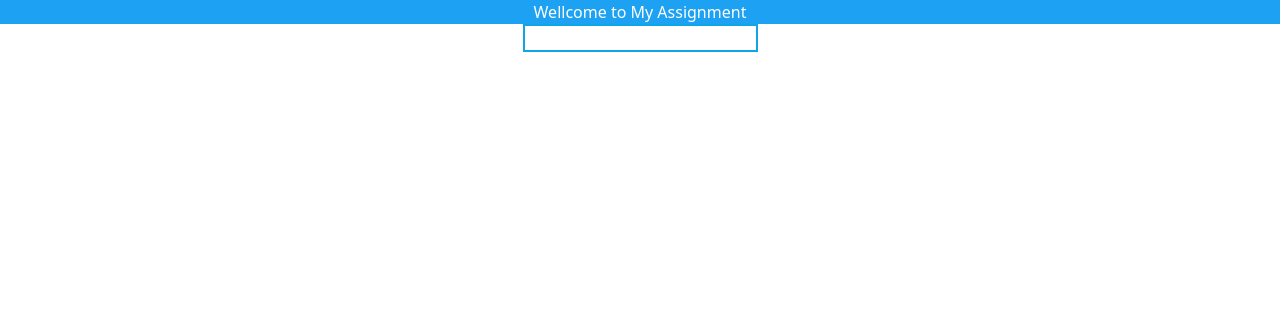
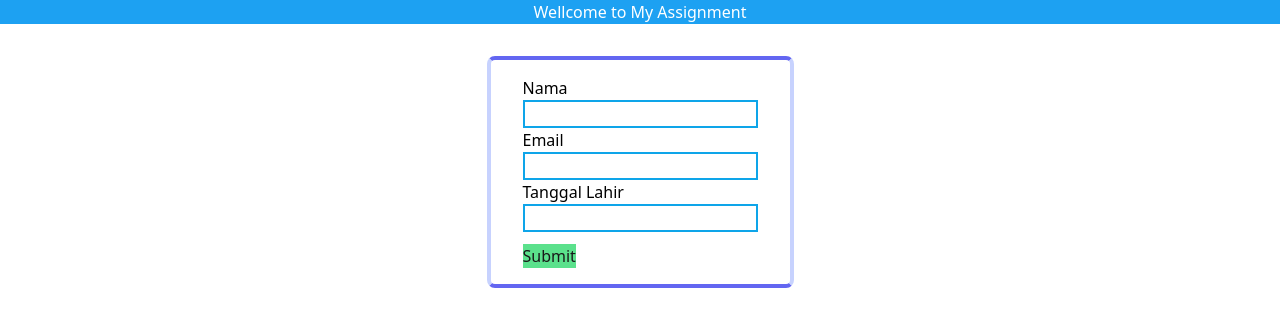
Before and after one commit to revou-fsse-3/Module-4-Imanmaris, a React (Vite) app: page / in a window 1280 px wide. Shown: the top 326 px of the page. Built offline with nearby package versions, Linux system fonts and the light colour scheme; the HTML template or start-up script is replaced by a standard one.

Commit message:
try to use formik and yup validation

```diff
--- a/package.json
+++ b/package.json
@@ -12,7 +12,8 @@
   "dependencies": {
     "formik": "^2.4.5",
     "react": "^18.2.0",
-    "react-dom": "^18.2.0"
+    "react-dom": "^18.2.0",
+    "yup": "^1.3.3"
   },
   "devDependencies": {
     "@types/react": "^18.2.43",
--- a/src/App.tsx
+++ b/src/App.tsx
@@ -11,7 +11,7 @@ function App() {
 
       <h1 className="bg-[#1da1f2] text-white flex justify-center">Wellcome to My Assignment</h1>
 
-      <div className="flex justify-center">
+      <div className="flex flex-wrap flex-col items-center">
       <HomeContainer />
       </div>
     </>
--- a/src/components/Button/index.tsx
+++ b/src/components/Button/index.tsx
@@ -1,9 +1,15 @@
 
-const Button = () => {
+import { ButtonHTMLAttributes } from "react"
+
+interface Props extends ButtonHTMLAttributes<HTMLButtonElement> {
+    label: string;
+}
+
+const Button = ({label, ...props}: Props) => {
 
     return (
-        <button>
-
+        <button {...props}>
+            {label}
         </button>
     )
 }
--- a/src/components/Text/index.tsx
+++ b/src/components/Text/index.tsx
@@ -1,9 +1,15 @@
 
-const Text = () => {
+import { HtmlHTMLAttributes } from "react";
 
-    return(
-        <p>
+interface Props extends HtmlHTMLAttributes<HTMLParagraphElement> {
+    children: string;
+}
 
+const Text = ({children, ...props } : Props) => {
+
+    return (
+        <p {...props}>
+            {children}
         </p>
     )
 }
--- a/src/components/index.ts
+++ b/src/components/index.ts
@@ -1,3 +1,4 @@
 
 export {default as Input} from "./Input";
 export {default as Button} from "./Button";
+export {default as Text} from './Text';
--- a/src/containers/HomeContainer/index.tsx
+++ b/src/containers/HomeContainer/index.tsx
@@ -1,13 +1,76 @@
 
-import {Input} from "../../components"
+import { Button, Input, Text } from "../../components"
+import {useFormik} from "formik";
+import * as yup from"yup";
+
 
 const HomeContainer = () => {
 
+    const forMik = useFormik({
+        initialValues: {
+            name:"",
+            email:"",
+            dob:"",
+        },
+        onSubmit: (values) => console.log(values),
+        validationSchema: yup.object({
+            name: yup.string().required(),
+            email: yup.string().email('Invalid email format, example => agus@example.com').required('Email is required'),
+            dob: yup.date().required('Date of Birth is required, example => 11-11-2000'),
+
+        })
+
+    });
+
     return (
-        <div>
-            <Input className="block border-solid border-2 border-sky-500"/>
-        </div>
+        <>
+            <form onSubmit={forMik.handleSubmit} className="m-8 px-8 py-4 rounded-lg border-4 border-indigo-200 border-y-indigo-500 ">
+                <div>
+                    <Text>{'Nama'}</Text>
+                    <Input className="border-solid border-2 border-sky-500"
+                    name="nama"
+                    value={forMik.values.name}
+                    onChange={forMik.handleChange("name")}
+                    />
 
+                    {
+                        forMik.errors.name && (
+                            <Text>{forMik.errors.name}</Text>
+                        )
+                    }
+                </div>
+                <div>
+                    <Text>{'Email'}</Text>
+                    <Input className="border-solid border-2 border-sky-500"
+                    name="email"
+                    value={forMik.values.email}
+                    onChange={forMik.handleChange("email")}
+                    />
+
+                    {
+                        forMik.errors.email && (
+                            <Text>{forMik.errors.email}</Text>
+                        )
+                    }
+                </div>
+                <div>
+                    <Text>{'Tanggal Lahir'}</Text>
+                    <Input className="border-solid border-2 border-sky-500"
+                    name="dob"
+                    value={forMik.values.dob}
+                    onChange={forMik.handleChange("dob")}
+                    />
+
+                    {
+                        forMik.errors.dob && (
+                            <Text>{forMik.errors.dob}</Text>
+                        )
+                    }
+                </div>
+                <Button label={"Submit"} type={"submit"} className="bg-green-400 opacity-90 mt-3"/>
+            </form>
+
+        </>
     )
 }
 
```
Also changed, not shown: 1 other file (tests, documents, lock files or other folders).
